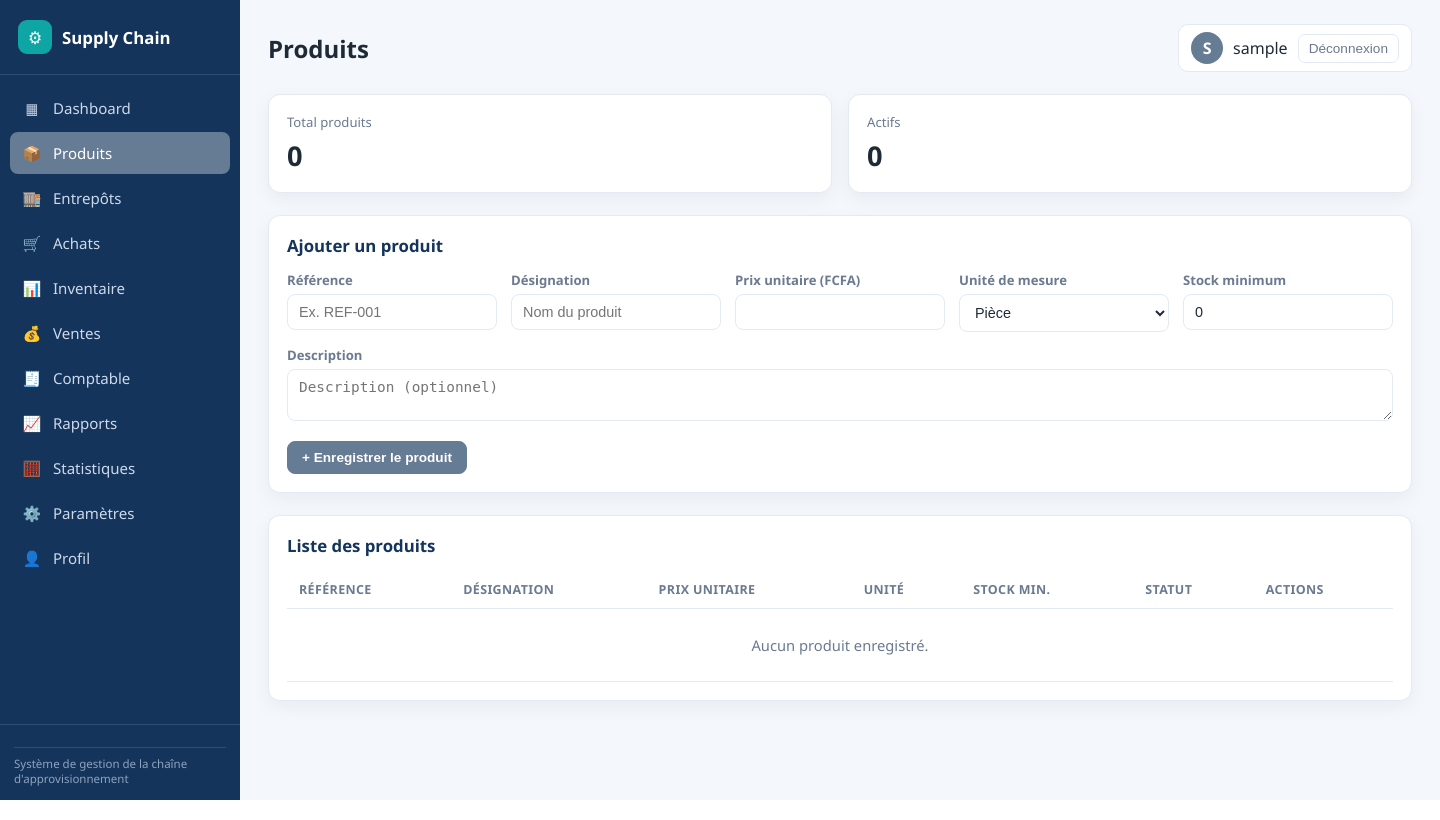
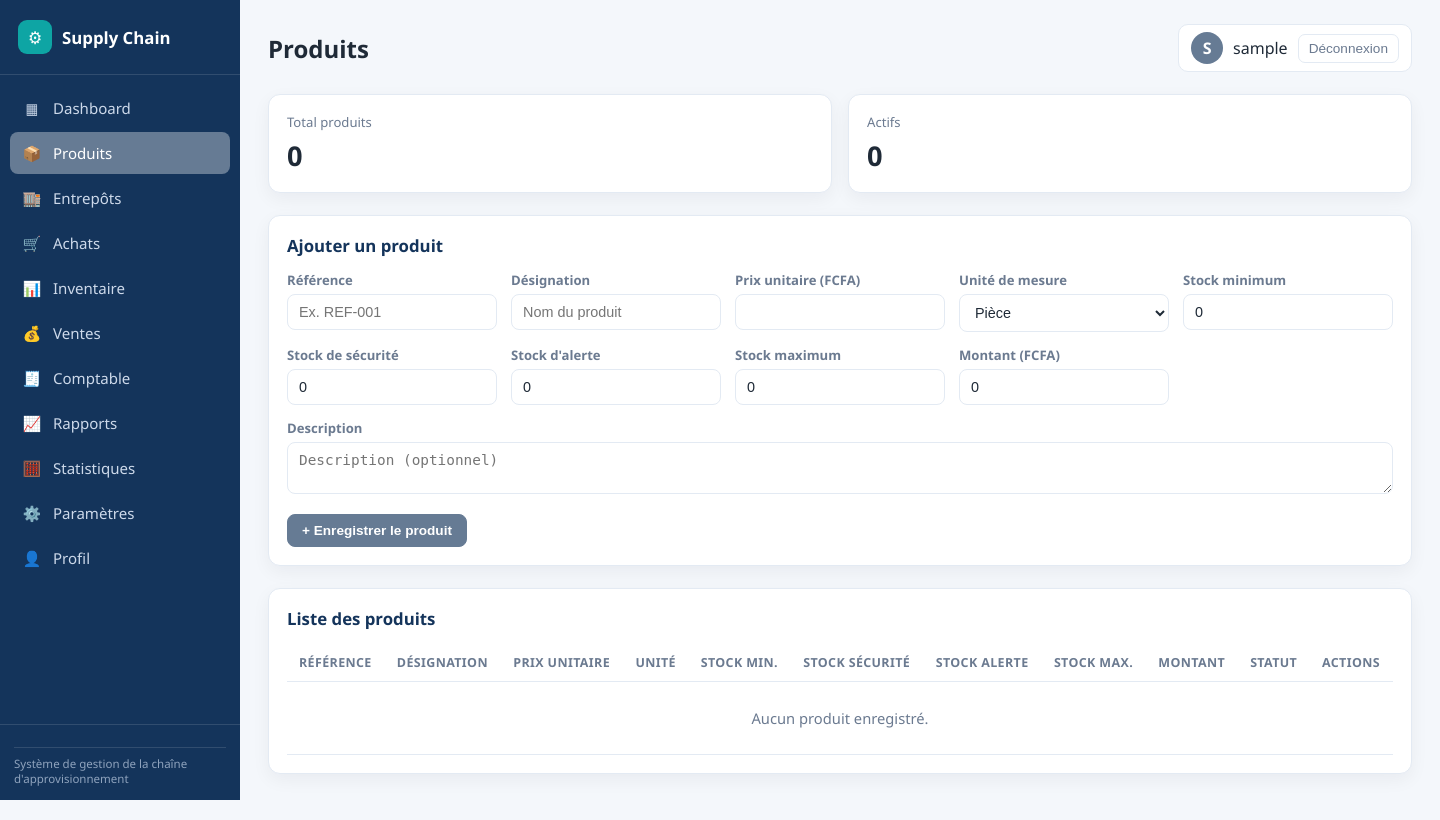
Before and after one commit to Senateur37/Supply-Chain, a Django app: page /produits/ in a window 1440 px wide. Run offline with Django 5.2, Linux system fonts and the light colour scheme; the visitor is signed in with stand-in values (Sample User, id 1); data comes from the database, SQL or seed files in the repository; data that the repository does not hold is empty.

Commit message:
Ajouter les seuils et le montant aux produits

```diff
--- a/Produits/admin.py
+++ b/Produits/admin.py
@@ -4,7 +4,10 @@ from .models import Produit
 
 @admin.register(Produit)
 class ProduitAdmin(admin.ModelAdmin):
-    list_display = ('reference', 'designation', 'prix_unitaire', 'unite_mesure', 'stock_minimum', 'actif')
+    list_display = (
+        'reference', 'designation', 'prix_unitaire', 'unite_mesure', 'stock_minimum',
+        'stock_securite', 'stock_alerte', 'stock_maximum', 'montant', 'actif',
+    )
     list_filter = ('actif', 'unite_mesure')
     search_fields = ('reference', 'designation')
     readonly_fields = ('created_at', 'updated_at')
--- a/Produits/models.py
+++ b/Produits/models.py
@@ -17,6 +17,10 @@ class Produit(models.Model):
     prix_unitaire = models.DecimalField(max_digits=12, decimal_places=2)
     unite_mesure = models.CharField(max_length=10, choices=UNITE_CHOICES, default='PCS')
     stock_minimum = models.PositiveIntegerField(default=0)
+    stock_securite = models.PositiveIntegerField(default=0)
+    stock_alerte = models.PositiveIntegerField(default=0)
+    stock_maximum = models.PositiveIntegerField(default=0)
+    montant = models.DecimalField(max_digits=12, decimal_places=2, default=0)
     actif = models.BooleanField(default=True)
     created_at = models.DateTimeField(auto_now_add=True)
     updated_at = models.DateTimeField(auto_now=True)
--- a/apps/forms.py
+++ b/apps/forms.py
@@ -11,7 +11,10 @@ from .models import ParametreApp, UserProfile
 class ProduitForm(forms.ModelForm):
     class Meta:
         model = Produit
-        fields = ['reference', 'designation', 'description', 'prix_unitaire', 'unite_mesure', 'stock_minimum']
+        fields = [
+            'reference', 'designation', 'description', 'prix_unitaire', 'unite_mesure',
+            'stock_minimum', 'stock_securite', 'stock_alerte', 'stock_maximum', 'montant',
+        ]
         widgets = {
             'reference': forms.TextInput(attrs={'class': 'form-control', 'placeholder': 'Ex. REF-001'}),
             'designation': forms.TextInput(attrs={'class': 'form-control', 'placeholder': 'Nom du produit'}),
@@ -19,6 +22,10 @@ class ProduitForm(forms.ModelForm):
             'prix_unitaire': forms.NumberInput(attrs={'class': 'form-control', 'step': '0.01', 'min': '0'}),
             'unite_mesure': forms.Select(attrs={'class': 'form-control'}),
             'stock_minimum': forms.NumberInput(attrs={'class': 'form-control', 'min': '0'}),
+            'stock_securite': forms.NumberInput(attrs={'class': 'form-control', 'min': '0'}),
+            'stock_alerte': forms.NumberInput(attrs={'class': 'form-control', 'min': '0'}),
+            'stock_maximum': forms.NumberInput(attrs={'class': 'form-control', 'min': '0'}),
+            'montant': forms.NumberInput(attrs={'class': 'form-control', 'step': '0.01', 'min': '0'}),
         }
 
 
--- a/templates/produits.html
+++ b/templates/produits.html
@@ -49,6 +49,22 @@
                 <label>Stock minimum</label>
                 {{ form.stock_minimum }}
             </div>
+            <div class="form-field">
+                <label>Stock de sécurité</label>
+                {{ form.stock_securite }}
+            </div>
+            <div class="form-field">
+                <label>Stock d'alerte</label>
+                {{ form.stock_alerte }}
+            </div>
+            <div class="form-field">
+                <label>Stock maximum</label>
+                {{ form.stock_maximum }}
+            </div>
+            <div class="form-field">
+                <label>Montant (FCFA)</label>
+                {{ form.montant }}
+            </div>
             <div class="form-field is-full">
                 <label>Description</label>
                 {{ form.description }}
@@ -71,6 +87,10 @@
                     <th>Prix unitaire</th>
                     <th>Unité</th>
                     <th>Stock min.</th>
+                    <th>Stock sécurité</th>
+                    <th>Stock alerte</th>
+                    <th>Stock max.</th>
+                    <th>Montant</th>
                     <th>Statut</th>
                     <th>Actions</th>
                 </tr>
@@ -83,6 +103,10 @@
                     <td>{{ p.prix_unitaire|floatformat:2 }} FCFA</td>
                     <td>{{ p.get_unite_mesure_display }}</td>
                     <td>{{ p.stock_minimum }}</td>
+                    <td>{{ p.stock_securite }}</td>
+                    <td>{{ p.stock_alerte }}</td>
+                    <td>{{ p.stock_maximum }}</td>
+                    <td>{{ p.montant|floatformat:2 }} FCFA</td>
                     <td>
                         {% if p.actif %}<span class="badge success">Actif</span>
                         {% else %}<span class="badge neutral">Inactif</span>{% endif %}
@@ -96,7 +120,7 @@
                     </td>
                 </tr>
                 {% empty %}
-                <tr><td colspan="7" class="empty">Aucun produit enregistré.</td></tr>
+                <tr><td colspan="11" class="empty">Aucun produit enregistré.</td></tr>
                 {% endfor %}
             </tbody>
         </table>
```
Also changed, not shown: Produits/migrations/0002_produit_montant_produit_stock_alerte_and_more.py (added).
